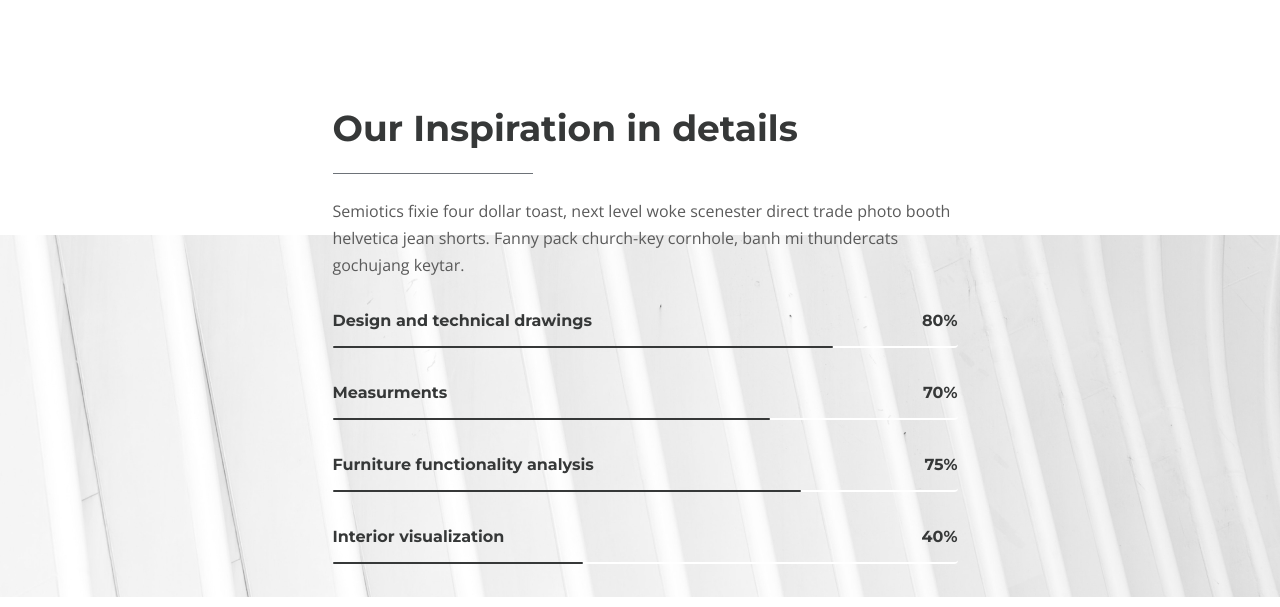
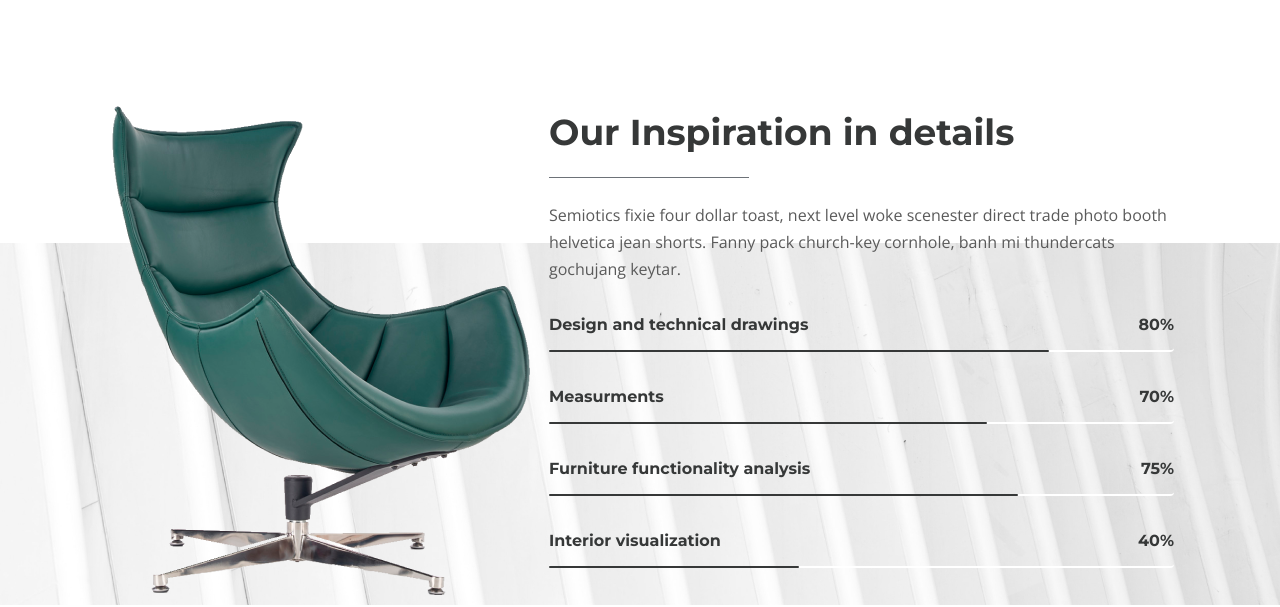
Before and after one commit to VictoriaOkazaki/desire, a website: page app/about.html in a window 1280 px wide. Shown: the part 1600-2207 px from the top of the page. Drawn offline with nearby package versions, Linux system fonts and the light colour scheme; the site is published under a folder, as on GitHub Pages, so addresses that start at the root find nothing.

Commit message:
about page image problem fixed

```diff
--- a/app/about.html
+++ b/app/about.html
@@ -99,7 +99,7 @@
       <section class="inspiration">
         <div class="container-fluid">
           <div class="inspiration__inner">
-            <img class="inspiration__images" src="/images/inspiration-decor.png" alt="" >
+            <img class="inspiration__images" src="images/inspiration-decor.png" alt="" >
             <div class="inspiration__content">
               <h3 class="inspiration__title">Our Inspiration in details</h3>
               <p class="inspiration__text">Semiotics fixie four dollar toast, next level woke scenester direct trade photo booth helvetica jean shorts. Fanny pack church-key cornhole, banh mi thundercats gochujang keytar.</p>
```
